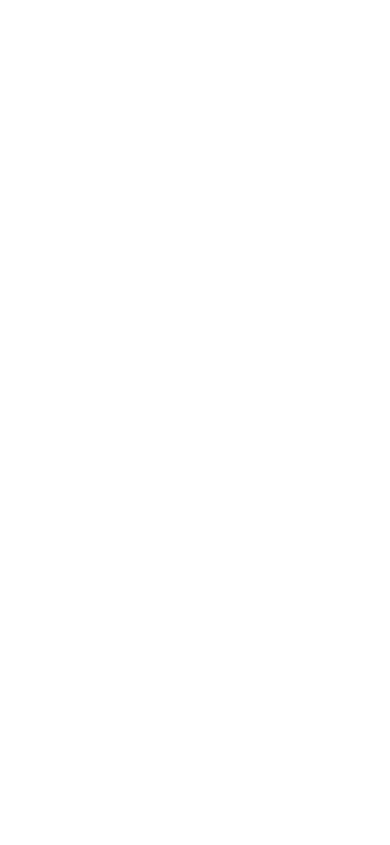
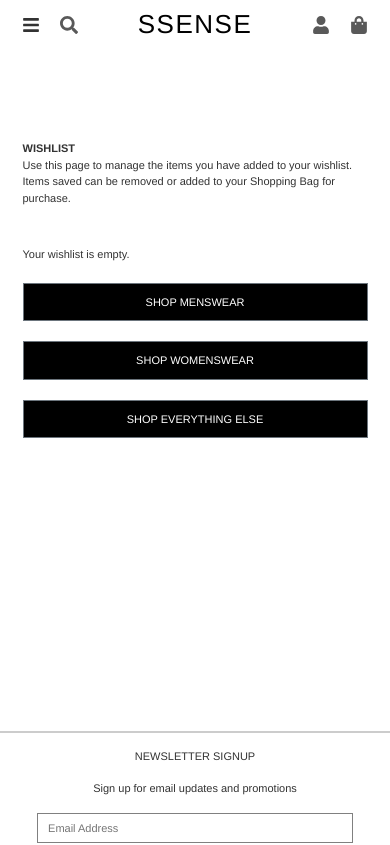
Before and after one commit to jctria/MERN-e-commerce, a React (Vite) app in the folder client/: page /wishlist in a window 390 px wide. Before the commit this address had no page. Shown: the top 845 px of the page. Built offline with nearby package versions, Linux system fonts and the light colour scheme.

Commit message:
Added wishlist and cart components with mobile and desktop styles

```diff
--- a/client/src/App.jsx
+++ b/client/src/App.jsx
@@ -1,6 +1,8 @@
 import { BrowserRouter as Router, Routes, Route } from 'react-router-dom';
 import ProductList from './components/ProductList';
 import ProductDetails from './components/ProductDetails';
+import Wishlist from './components/Wishlist';
+import Cart from './components/Cart';
 import 'bootstrap/dist/css/bootstrap.min.css';
 import './App.css'
 
@@ -11,6 +13,8 @@
                 <Routes>
                     <Route path="/" element={<ProductList />} />
                     <Route path="/product/:id" element={<ProductDetails />} />
+                    <Route path="/wishlist" element={<Wishlist />} />
+                    <Route path="/shopping-bag" element={<Cart />} />
                 </Routes>
             </div>
         </Router>
--- /dev/null
+++ b/client/src/Cart.css
@@ -0,0 +1,62 @@
+.body-wrapper {
+    margin-top: 60px;
+    height: 70vh;
+}
+
+.cart-page__wrapper {
+    padding: 0 22.5px 0 22.5px;
+}
+
+.cart-header__wrapper {
+    margin-top: 140px;
+    margin-bottom: 40px;
+}
+
+.cart-products__wrapper {
+    display: flex;
+    flex-direction: column;
+}
+
+.cart-page__wrapper .shop-btn {
+    background-color: white;
+    color: black;
+    border-radius: 0;
+    margin-top: 20px;
+    font-size: 11px;
+    padding: 10px 35px;
+    width: 100%;
+    white-space: nowrap;
+}
+
+.mobile-navbar, .mobile-footer {
+    display: block;
+}
+
+.desktop-navbar, .desktop-footer {
+    display: none;
+}
+
+/* Desktop styles */
+@media (min-width: 768px) {
+    .mobile-navbar, .mobile-footer {
+        display: none;
+    }
+
+    .desktop-navbar, .desktop-footer {
+        display: block;
+    }
+
+    .body-wrapper {
+        height: 64vh !important;
+    }
+
+    .cart-page__wrapper {
+        padding: 0 250px 0 250px;
+    }
+
+    .cart-products__wrapper .btn-wrapper {
+        display: flex;
+        flex-direction: row;
+        gap: 20px;
+    }
+}
--- /dev/null
+++ b/client/src/Wishlist.css
@@ -0,0 +1,62 @@
+.body-wrapper {
+    margin-top: 60px;
+    height: 70vh;
+}
+
+.wishlist-page__wrapper {
+    padding: 0 22.5px 0 22.5px;
+}
+
+.wishlist-header__wrapper {
+    margin-top: 140px;
+    margin-bottom: 40px;
+}
+
+.wishlist-products__wrapper {
+    display: flex;
+    flex-direction: column;
+}
+
+.wishlist-page__wrapper .shop-btn {
+    background-color: black;
+    color: white;
+    border-radius: 0;
+    margin-top: 20px;
+    font-size: 11px;
+    padding: 10px 35px;
+    width: 100%;
+    white-space: nowrap;
+}
+
+.mobile-navbar, .mobile-footer {
+    display: block;
+}
+
+.desktop-navbar, .desktop-footer {
+    display: none;
+}
+
+/* Desktop styles */
+@media (min-width: 768px) {
+    .mobile-navbar, .mobile-footer {
+        display: none;
+    }
+
+    .desktop-navbar, .desktop-footer {
+        display: block;
+    }
+
+    .body-wrapper {
+        height: 64vh !important;
+    }
+
+    .wishlist-page__wrapper {
+        padding: 0 250px 0 250px;
+    }
+
+    .wishlist-products__wrapper .btn-wrapper {
+        display: flex;
+        flex-direction: row;
+        gap: 20px;
+    }
+}
--- /dev/null
+++ b/client/src/components/Cart.jsx
@@ -0,0 +1,44 @@
+import { Button } from 'reactstrap';
+import DesktopNavbar from './DesktopNavbar'
+import MobileNavbar from './MobileNavbar'
+import DesktopFooter from './DesktopFooter';
+import MobileFooter from './MobileFooter';
+import '../Cart.css'
+
+const Cart = () => {
+    return(
+        <div>
+            <div className="mobile-navbar">
+                <MobileNavbar/>
+            </div>
+            <div className="desktop-navbar">
+                <DesktopNavbar/>
+            </div>
+            <div className="body-wrapper">
+                <div className="cart-page__wrapper">
+                    <div className="cart-header__wrapper">
+                        SHOPPING BAG
+                    </div>
+                    <div className="cart-products__wrapper">
+                        <div>
+                            Your shopping bag is empty.
+                        </div>
+                        <div className="btn-wrapper">
+                            <Button className="shop-btn">SHOP MENSWEAR</Button>
+                            <Button className="shop-btn">SHOP WOMENSWEAR</Button>
+                            <Button className="shop-btn">SHOP EVERYTHING ELSE</Button>
+                        </div>
+                    </div>
+                </div>
+            </div>
+            <div className="mobile-footer">
+                <MobileFooter />
+             </div>
+            <div className="desktop-footer">
+                 <DesktopFooter />
+            </div>
+        </div>
+    )
+};
+
+export default Cart;
--- /dev/null
+++ b/client/src/components/Wishlist.jsx
@@ -0,0 +1,46 @@
+import { Button } from 'reactstrap';
+import DesktopNavbar from './DesktopNavbar'
+import MobileNavbar from './MobileNavbar'
+import DesktopFooter from './DesktopFooter';
+import MobileFooter from './MobileFooter';
+import '../Wishlist.css'
+
+const Wishlist = () => {
+    return(
+        <div>
+            <div className="mobile-navbar">
+                <MobileNavbar/>
+            </div>
+            <div className="desktop-navbar">
+                <DesktopNavbar/>
+            </div>
+            <div className="body-wrapper">
+                <div className="wishlist-page__wrapper">
+                    <div className="wishlist-header__wrapper">
+                        <b>WISHLIST</b>
+                        <br/>
+                        Use this page to manage the items you have added to your wishlist. Items saved can be removed or added to your Shopping Bag for purchase.
+                    </div>
+                    <div className="wishlist-products__wrapper">
+                        <div>
+                            Your wishlist is empty.
+                        </div>
+                        <div className="btn-wrapper">
+                            <Button className="shop-btn">SHOP MENSWEAR</Button>
+                            <Button className="shop-btn">SHOP WOMENSWEAR</Button>
+                            <Button className="shop-btn">SHOP EVERYTHING ELSE</Button>
+                        </div>
+                    </div>
+                </div>
+            </div>
+            <div className="mobile-footer">
+                <MobileFooter />
+             </div>
+            <div className="desktop-footer">
+                 <DesktopFooter />
+            </div>
+        </div>
+    )
+};
+
+export default Wishlist;
```
